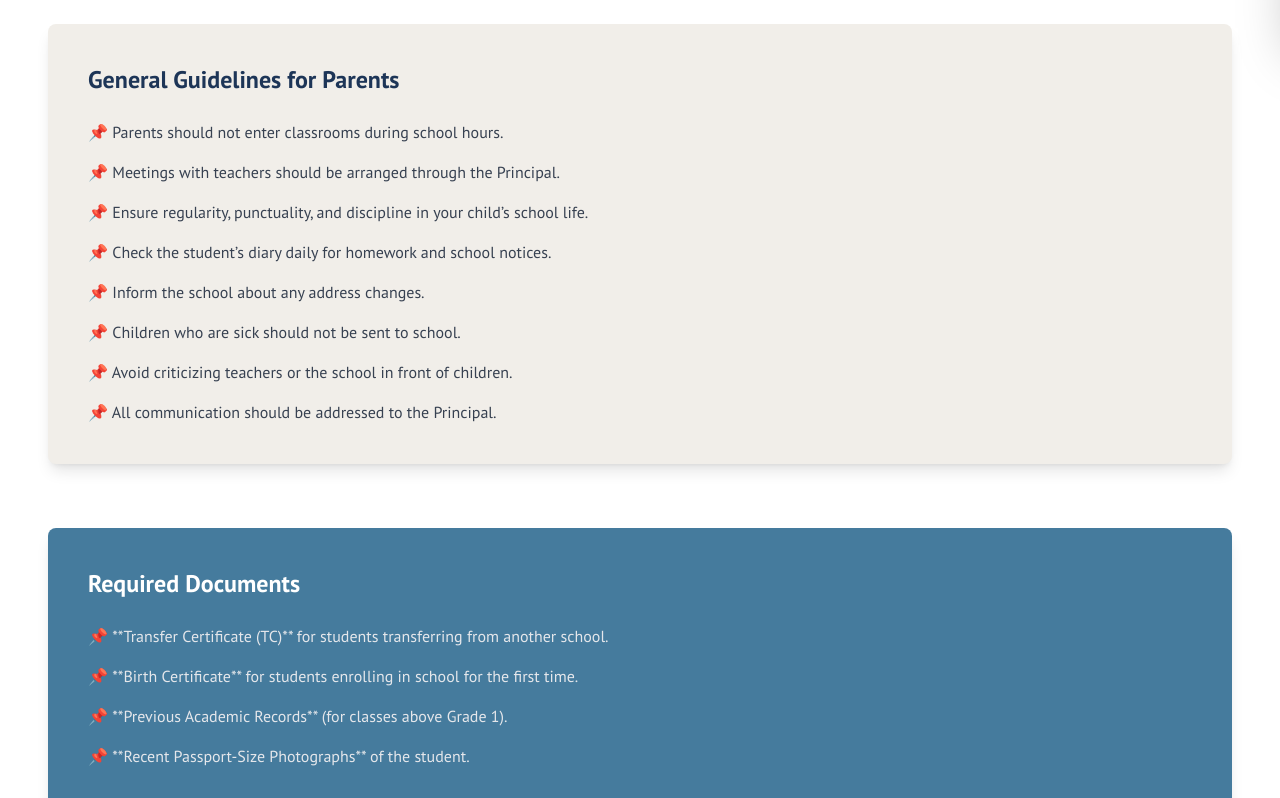
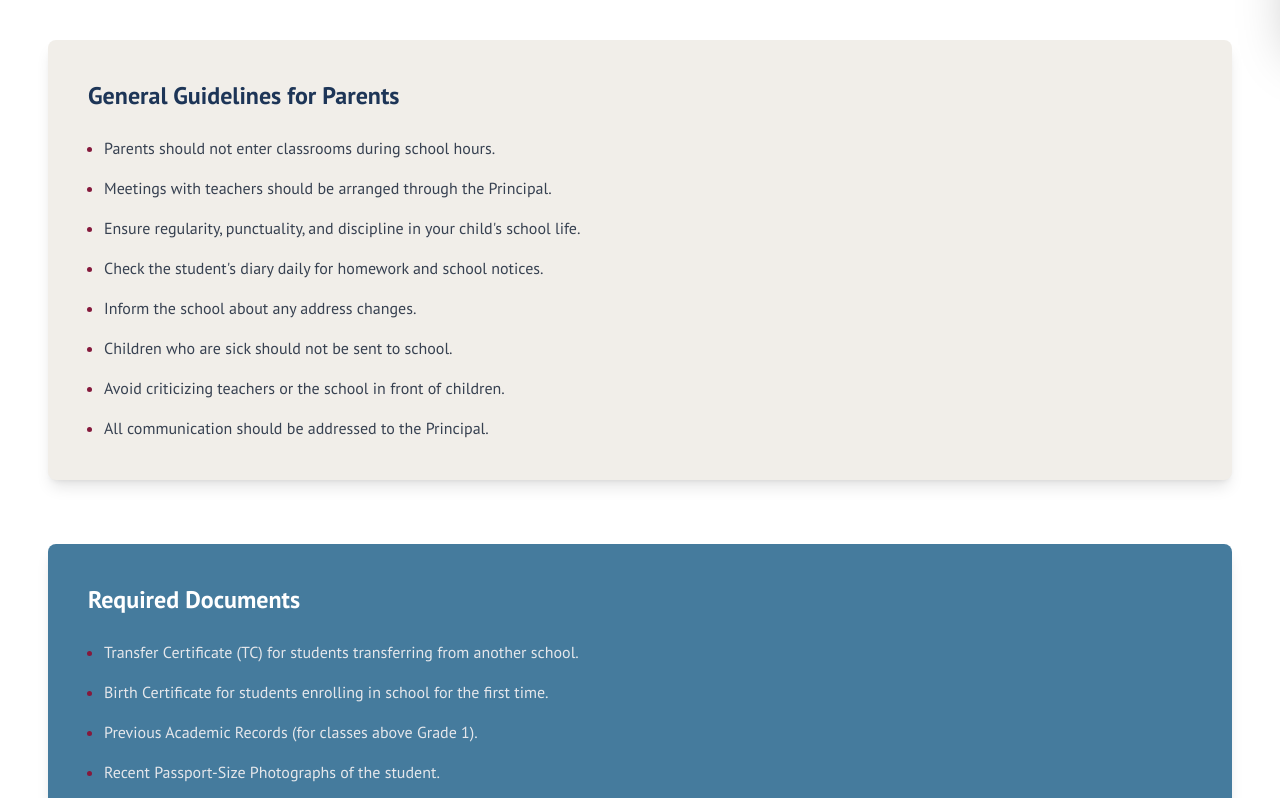
Before and after one commit to alterera/stvivekanand, a Next.js app: page /admissions/admission-process in a window 1280 px wide. Shown: the part 760-1558 px from the top of the page. Built offline with nearby package versions, Linux system fonts and the light colour scheme.

Commit message:
add footer link

```diff
--- a/app/admissions/admission-process/page.tsx
+++ b/app/admissions/admission-process/page.tsx
@@ -36,7 +36,7 @@ const admissionSteps = [
 const Admissions = () => {
   return (
     <motion.section
-      className="w-full bg-white py-16"
+      className="w-full bg-white py-20"
       initial={{ opacity: 0, y: 50 }}
       whileInView={{ opacity: 1, y: 0 }}
       transition={{ duration: 0.8 }}
@@ -106,15 +106,15 @@ const Admissions = () => {
           viewport={{ once: true }}
         >
           <h3 className="text-2xl font-bold text-[#1D3557] mb-6">General Guidelines for Parents</h3>
-          <ul className="space-y-4 text-gray-700">
-            <li>📌 Parents should not enter classrooms during school hours.</li>
-            <li>📌 Meetings with teachers should be arranged through the Principal.</li>
-            <li>📌 Ensure regularity, punctuality, and discipline in your child’s school life.</li>
-            <li>📌 Check the student’s diary daily for homework and school notices.</li>
-            <li>📌 Inform the school about any address changes.</li>
-            <li>📌 Children who are sick should not be sent to school.</li>
-            <li>📌 Avoid criticizing teachers or the school in front of children.</li>
-            <li>📌 All communication should be addressed to the Principal.</li>
+          <ul className="space-y-4 text-gray-700 list-disc pl-4 marker:text-[#85193C]">
+            <li>Parents should not enter classrooms during school hours.</li>
+            <li>Meetings with teachers should be arranged through the Principal.</li>
+            <li>Ensure regularity, punctuality, and discipline in your child&apos;s school life.</li>
+            <li>Check the student&apos;s diary daily for homework and school notices.</li>
+            <li>Inform the school about any address changes.</li>
+            <li>Children who are sick should not be sent to school.</li>
+            <li>Avoid criticizing teachers or the school in front of children.</li>
+            <li>All communication should be addressed to the Principal.</li>
           </ul>
         </motion.div>
 
@@ -127,11 +127,11 @@ const Admissions = () => {
           viewport={{ once: true }}
         >
           <h3 className="text-2xl font-bold mb-6">Required Documents</h3>
-          <ul className="space-y-4 text-gray-200">
-            <li>📌 **Transfer Certificate (TC)** for students transferring from another school.</li>
-            <li>📌 **Birth Certificate** for students enrolling in school for the first time.</li>
-            <li>📌 **Previous Academic Records** (for classes above Grade 1).</li>
-            <li>📌 **Recent Passport-Size Photographs** of the student.</li>
+          <ul className="space-y-4 text-gray-200 list-disc pl-4 marker:text-[#85193C]">
+            <li>Transfer Certificate (TC) for students transferring from another school.</li>
+            <li>Birth Certificate for students enrolling in school for the first time.</li>
+            <li>Previous Academic Records (for classes above Grade 1).</li>
+            <li>Recent Passport-Size Photographs of the student.</li>
           </ul>
         </motion.div>
       </div>
--- a/components/common/Footer.tsx
+++ b/components/common/Footer.tsx
@@ -9,21 +9,21 @@ const footerLinks = [
   {
     section: "Links",
     links: [
-      { title: "FAQs", href: "/faqs" },
-      { title: "Calendar", href: "/calendar" },
-      { title: "Notice Board", href: "/notices" },
-      { title: "Fee Structure", href: "/fees" },
-      { title: "E-Prospectus", href: "/prospectus" },
-      { title: "Admissions", href: "/admissions" },
+      { title: "FAQs", href: "#" },
+      { title: "Calendar", href: "#" },
+      { title: "Notice Board", href: "#" },
+      { title: "Fee Structure", href: "/admissions/fee-structure" },
+      { title: "E-Prospectus", href: "#" },
+      { title: "Admissions", href: "/admissions/admission-process" },
     ],
   },
   {
     section: "About Us",
     links: [
-      { title: "Our History", href: "/about/history" },
-      { title: "Why Choose Us", href: "/about/why-us" },
-      { title: "CBSE Affiliation", href: "/about/cbse-affiliation" },
-      { title: "Careers", href: "/about/careers" },
+      { title: "Our History", href: "/about/our-history" },
+      { title: "Why Choose Us", href: "/about/why-choose-us" },
+      { title: "CBSE Affiliation", href: "/academics/cbse-affiliation" },
+      { title: "Careers", href: "#" },
     ],
   },
 ];
@@ -68,7 +68,7 @@ const Footer = () => {
                     href="mailto:contact@school.com"
                     className="hover:text-[#E63946]"
                   >
-                    contact@school.com
+                    contact@svsbikaner.com
                   </a>
                 </p>
               </div>
@@ -126,11 +126,11 @@ const Footer = () => {
               © St. Vivekanand School, 2025. All rights reserved.
             </p>
             <div className="flex items-center gap-4 text-sm text-gray-400">
-              <Link href="/terms" className="hover:text-white">
+              <Link href="/terms-of-use" className="hover:text-white">
                 Terms of Use
               </Link>
               <span>|</span>
-              <Link href="/privacy" className="hover:text-white">
+              <Link href="/privacy-policy" className="hover:text-white">
                 Privacy Policy
               </Link>
               <span>|</span>
--- a/components/common/NavBar.tsx
+++ b/components/common/NavBar.tsx
@@ -224,9 +224,11 @@ export function NavBar() {
           </div>
 
           <div className="lg:hidden flex items-center gap-4">
+            <Link href='/admissions/admission-process'>
             <Button variant="destructive" className='text-white bg-[#85193C] font-semibold shadow-lg'>
               Apply Now
             </Button>
+            </Link>
             <button
               onClick={() => setIsOpen(!isOpen)}
               className="p-2 hover:bg-gray-100 rounded-md"
@@ -235,9 +237,11 @@ export function NavBar() {
             </button>
           </div>
 
+          <Link href='/admissions/admission-process'>
           <Button className='hidden lg:block text-white bg-[#85193C] hover:bg-[#0D3658] font-semibold shadow-lg'>
             Apply Now
           </Button>
+          </Link>
         </header>
       </section>
 
```
